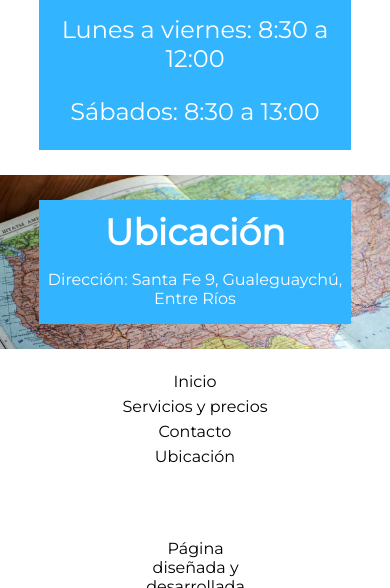
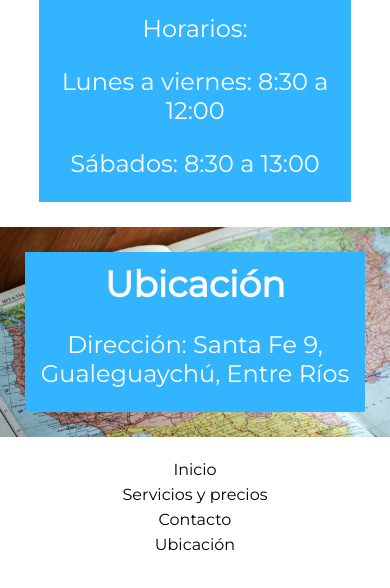
Before and after one commit to LeanCarp/LeanCarp.github.io, a plain HTML site: page index.html in a window 390 px wide. Shown: the part 1271-1859 px from the top of the page. Drawn offline with nearby package versions, Linux system fonts and the light colour scheme.

Commit message:
aumento de fuentes

```diff
--- a/index.html
+++ b/index.html
@@ -319,10 +319,16 @@ body{
 		.infoContacto{
 			width: 80%;
 		}
-			.infoContacto h3, .ubicacion h3{
+			.infoContacto h3,{
 				font-size: 36px;
 			}
 			.infoContacto p{
+				font-size: 24px;
+			}
+			.mapaUbicacion h3{
+				font-size: 36px;
+			}
+			.mapaUbicacion p{
 				font-size: 24px;
 			}
 
@@ -330,7 +336,7 @@ body{
 			display: none;
 		}
 		.mapaUbicacion{
-			width: 80%;
+			width: 100%;
 		}
 		.contenidopie{
 			flex-direction: column;
```
